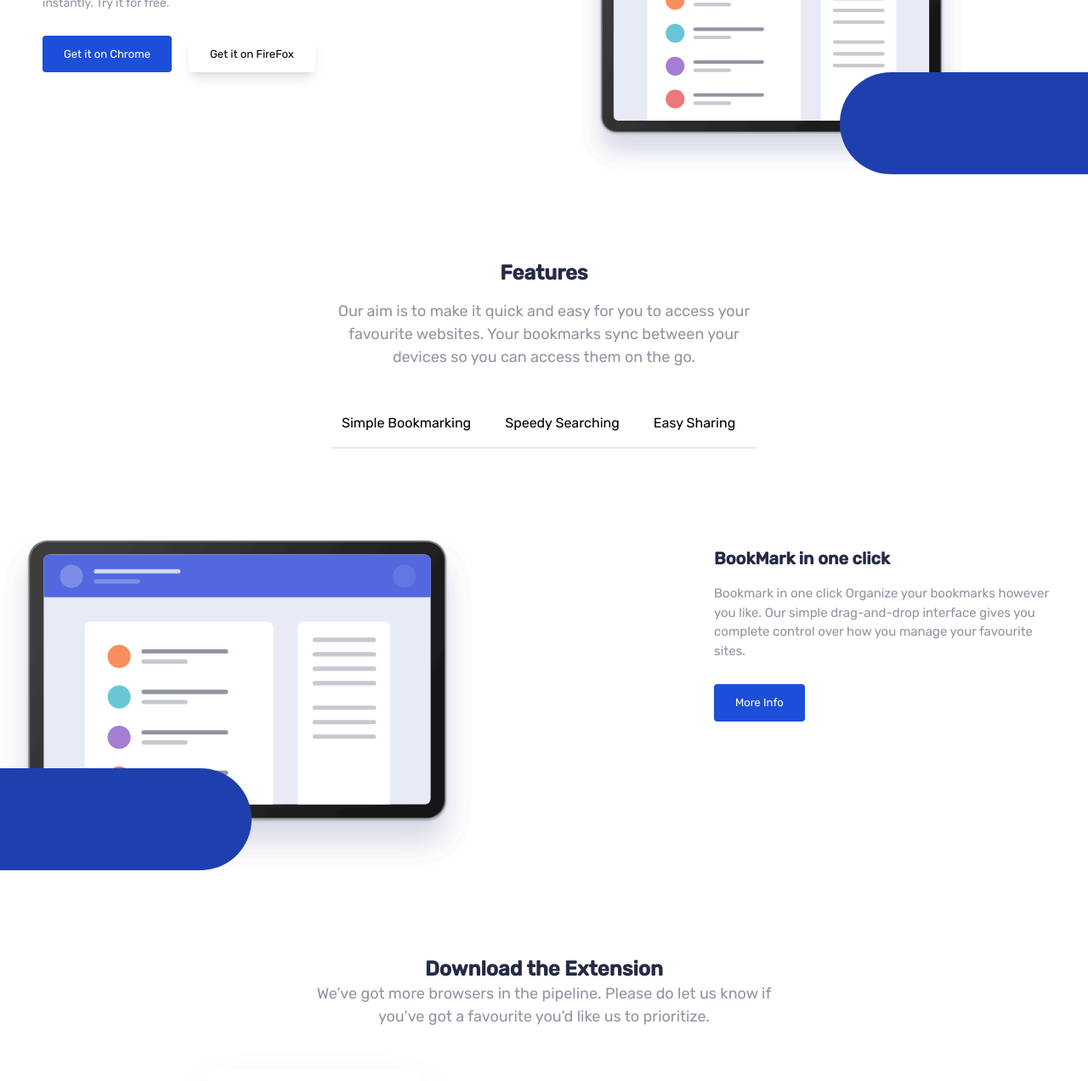
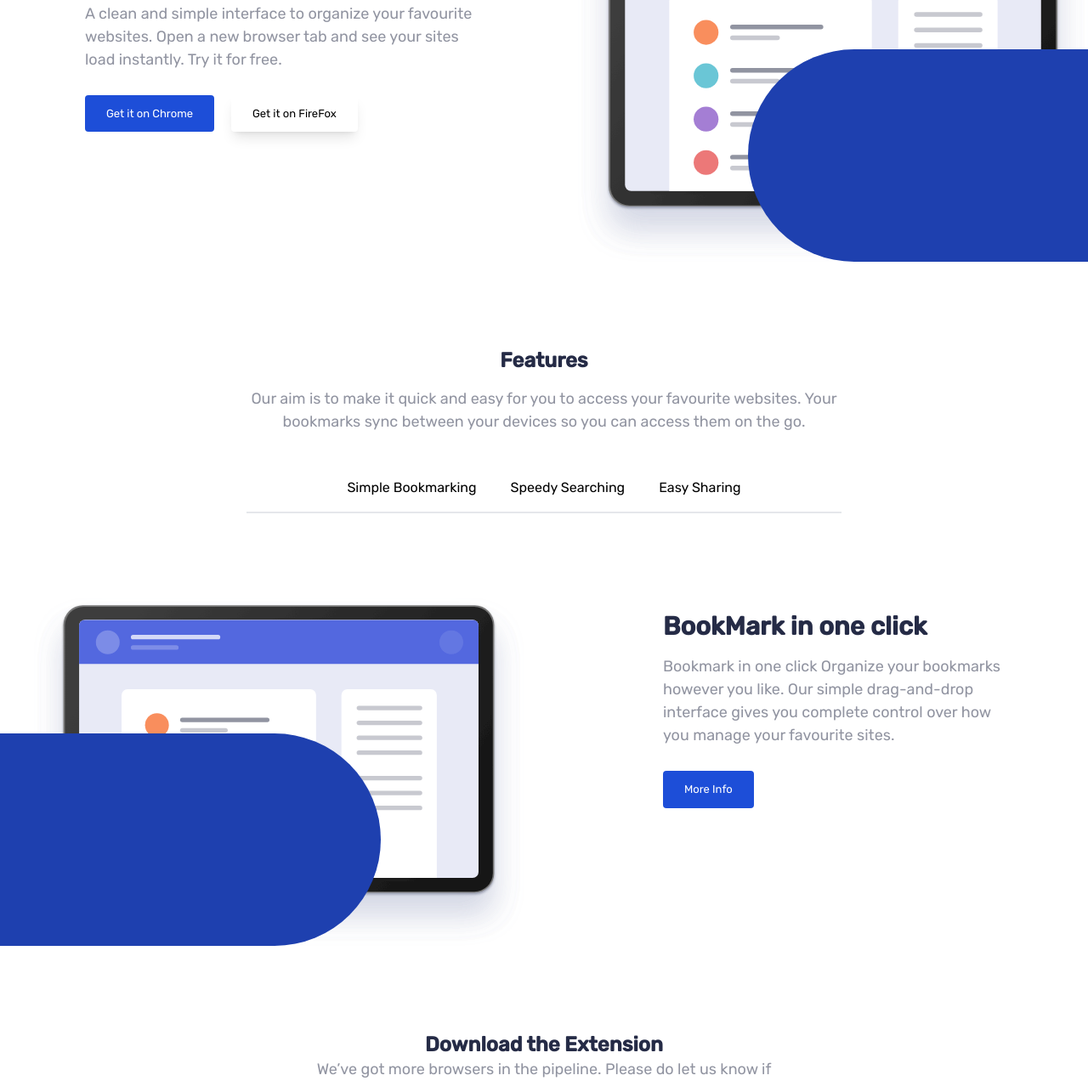
Before and after one commit to JoaoVitor-Bispo/bookmark-landing-page, a website: page src/index.html in a window 1280 px wide. Shown: the part 305-1577 px from the top of the page at 85% size. Drawn offline with Linux system fonts and the light colour scheme.

Commit message:
designs de todas as telas quase pronto, faltando alguns ajustes e footer

```diff
--- a/src/index.html
+++ b/src/index.html
@@ -10,13 +10,13 @@
     <title>BookMark Landing Page</title>
 </head>
 <body>
-    <header class="flex py-8 px-12 items-center md:justify-between">
+    <header class="flex py-8 px-12 items-center md:justify-between lg:justify-around">
         <div>
             <img src="../images/logo-bookmark.svg" alt="" class="w-[190px]">
         </div>
 
         <span class="ml-auto md:hidden"><img src="../images/icon-hamburger.svg" alt=""></span>
-        <nav class="space-x-4 hidden md:block">
+        <nav class="space-x-4 lg:space-x-8 hidden md:block">
             <a href="">FEATURES</a>
             <a href="">PRICING</a>
             <a href="">CONTACT</a>
@@ -25,17 +25,18 @@
     </header>
 
     <main>
-        <section class="mt-9 mb-[100px] md:flex flex-row-reverse md:mt-[80px]">
-            <div class="text-center relative">
-                <div class="z-10"><img src="../images/illustration-hero.svg" alt="" class="w-[85%] md:w-[70%] max-w-[600px] md:ml-[50px]"></div>
+        <section class="mt-9 mb-[100px] md:flex md:flex-row-reverse md:mt-[80px]">
+                <div class="z-10 text-right relative md:w-[65%] md:max-w-[400px] md:ml-[40px] lg:max-w-[600px]">
+                    <img src="../images/illustration-hero.svg" alt="" class="w-[100%]">
 
-                <div class="bg-blue-800 w-[300px] h-[200px] rounded-l-full absolute right-0 bottom-0 z-0 md:w-[45%] md:h-[120px]"></div>
-            </div>
+                    <div class="bg-blue-800 w-[300px] h-[200px] rounded-l-full absolute right-0 bottom-0 z-0 md:w-[45%] md:h-[120px] lg:w-[70%] lg:max-w-[400px] lg:h-[250px]"></div>
+                </div>
 
-            <div class="w-[75%] text-left mx-auto md:w-[73%] md:max-w-[400px] md:ml-[50px] md:mt-[20px]">
-                <h1 class="text-4xl md:text-xl">A Simple BookMark manager</h1>
 
-                <p class="pt-5 pb-7 md:text-[14px]">A clean and simple interface to organize your favourite websites. Open a new browser tab and see your sites load instantly. Try it for free.</p>
+            <div class="w-[75%] text-left mx-auto md:max-w-[350px] md:mx-0 md:mr-[70px] md:ml-[25px] md:mt-[20px] lg:w-[60%] lg:max-w-[470px]">
+                <h1 class="text-4xl md:text-xl lg:text-4xl">A Simple BookMark manager</h1>
+
+                <p class="pt-5 pb-7 md:text-[14px] lg:text-[18px]">A clean and simple interface to organize your favourite websites. Open a new browser tab and see your sites load instantly. Try it for free.</p>
 
                 <div class="space-x-5 text-center flex justify-center md:justify-start">
                     <div><button class="button bg-blue-700 text-white">Get it on Chrome</button></div>
@@ -45,11 +46,11 @@
         </section>
 
         <section>
-            <div class="w-[80%] mx-auto text-center md:w-[500px]">
+            <div class="w-[80%] mx-auto text-center md:w-[500px] lg:w-[700px]">
                 <h2 class="text-2xl mb-4">Features</h2>
                 <p>Our aim is to make it quick and easy for you to access your favourite websites. Your bookmarks sync between your devices so you can access them on the go.</p>
 
-                <div class="my-9 md:flex md:space-x-4 md:border-b-2">
+                <div class="my-9 md:flex justify-center md:space-x-4 md:border-b-2">
                     <div class="py-4 md:hover-b-2 md:hover:border-red-500 md:px-3">Simple Bookmarking</div>
                     <div class="py-4 md:hover-b-2 md:hover:border-red-500 md:px-3">Speedy Searching</div>
                     <div class="py-4 md:hover-b-2 md:hover:border-red-500 md:px-3">Easy Sharing</div>
@@ -59,14 +60,14 @@
 
         <section class="md:flex md:mt-[100px]">
             <div class="relative">
-                <img src="../images/illustration-hero.svg" alt="" class="md:w-[85%]">
-                <div class="bg-blue-800 w-[300px] h-[200px] rounded-r-full absolute left-0 bottom-0 z-0 md:w-[45%] md:h-[120px]"></div>
+                <img src="../images/illustration-hero.svg" alt="" class="md:w-[90%] md:max-w-[500px] lg:ml-[40px] lg:max-w-[600px]">
+                <div class="bg-blue-800 w-[300px] h-[200px] rounded-r-full absolute left-0 bottom-0 z-0 md:w-[45%] md:h-[120px] lg:w-[70%] lg:max-w-[500px] lg:h-[250px]"></div>
             </div>
 
-            <div class="mx-auto text-left w-[80%] md:w-[60%] md:max-w-[400px] md:mr-[40px] md:mt-[15px]">
-                <h1 class="text-3xl md:text-xl">BookMark in one click</h1>
+            <div class="mx-auto text-left w-[80%] md:w-[60%] md:max-w-[400px] md:mr-[40px] md:mt-[15px] lg:mr-[100px]">
+                <h1 class="text-3xl md:text-xl lg:text-3xl">BookMark in one click</h1>
 
-                <p class="mt-4 mb-7 md:text-[15px]">Bookmark in one click Organize your bookmarks however you like. Our simple drag-and-drop interface gives you complete control over how you manage your favourite sites.</p>
+                <p class="mt-4 mb-7 md:text-[15px] lg:text-[18px]">Bookmark in one click Organize your bookmarks however you like. Our simple drag-and-drop interface gives you complete control over how you manage your favourite sites.</p>
 
                 <div><button class="button bg-blue-700 text-white">More Info</button></div>
             </div>
@@ -135,7 +136,7 @@
             <h4 class="text-white text-[14px] tracking-widest">35,000+ ALREADY JOINED</h4>
             <h1 class="text-2xl text-white my-4">Stay up-to-date with what we’re doing</h1>
 
-            <div class="space-y-4">
+            <div class="space-y-4 md:flex justify-center items-center md:space-y-0 md:space-x-5">
                 <div><input type="text" placeholder="Enter your email address" class="p-4 text-left rounded-md"></div>
                 <div><button class="button bg-red-500 text-white">Contact Us</button></div>
             </div>
```
Also changed, not shown: dist/styles.css.
